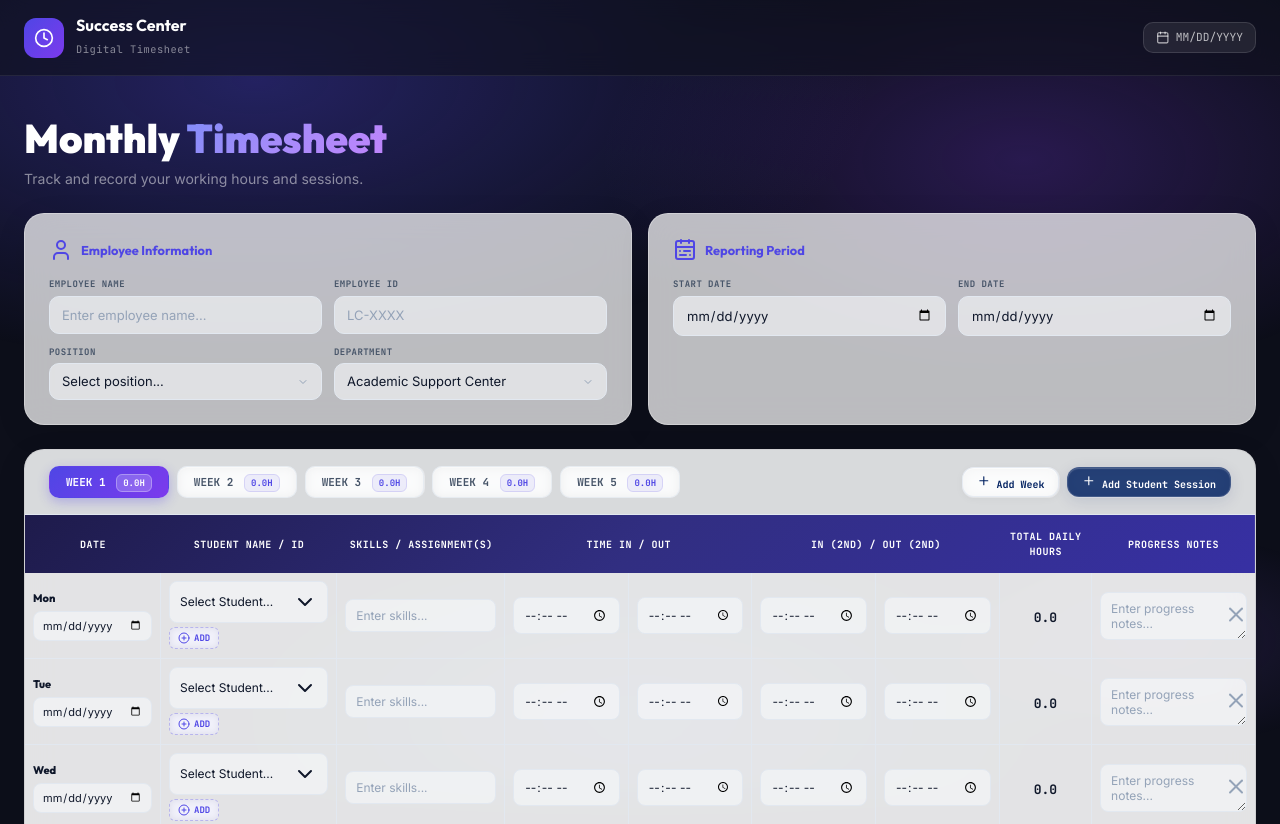
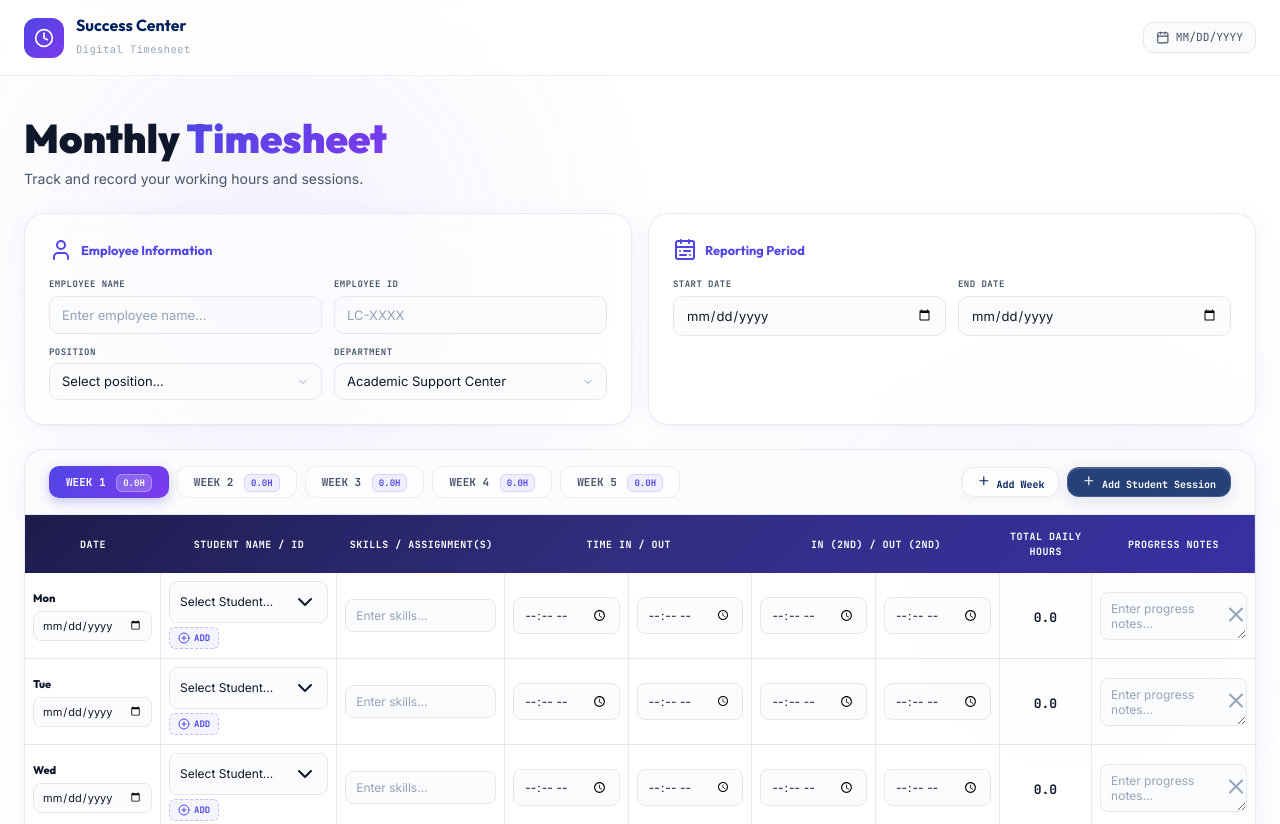
Before and after one commit to Aidarag/Digital-Timesheet-, a plain HTML site: page index.html in a window 1280 px wide. Shown: the top 824 px of the page. Drawn offline with nearby package versions, Linux system fonts and the light colour scheme.

Commit message:
UI: White background with soft animated blue/purple aura shadows, light glass cards, calm premium feel

```diff
--- a/style.css
+++ b/style.css
@@ -3,7 +3,7 @@
  * ------------------------------------------------------------- */
 
 :root {
-  --bg-main: #0d0f1a;
+  --bg-main: #ffffff;
   --bg-card: #ffffff;
   --color-border: #e2e8f0;
   --color-border-hover: #cbd5e1;
@@ -33,11 +33,11 @@
   /* Transitions */
   --transition-smooth: all 0.2s cubic-bezier(0.4, 0, 0.2, 1);
 
-  /* Glass */
-  --glass-bg: rgba(255, 255, 255, 0.72);
-  --glass-border: rgba(255, 255, 255, 0.3);
-  --glass-shadow: 0 8px 32px rgba(0, 0, 0, 0.08);
-  --glass-blur: blur(16px);
+  /* Glass — light & translucent on white */
+  --glass-bg: rgba(255, 255, 255, 0.55);
+  --glass-border: rgba(200, 210, 230, 0.45);
+  --glass-shadow: 0 4px 24px rgba(79, 70, 229, 0.06), 0 1px 3px rgba(0, 0, 0, 0.04);
+  --glass-blur: blur(18px);
 }
 
 /* Base resets */
@@ -54,18 +54,46 @@ body {
   overflow-x: hidden;
 }
 
-/* Blue/Purple Aura Background */
-body::before {
+/* Soft Animated Blue/Purple Aura */
+body::before,
+body::after {
   content: '';
   position: fixed;
-  inset: 0;
   z-index: 0;
-  background:
-    radial-gradient(ellipse 80% 60% at 20% 10%, rgba(79, 70, 229, 0.35) 0%, transparent 60%),
-    radial-gradient(ellipse 60% 50% at 80% 20%, rgba(124, 58, 237, 0.25) 0%, transparent 55%),
-    radial-gradient(ellipse 70% 50% at 50% 90%, rgba(59, 130, 246, 0.2) 0%, transparent 50%),
-    radial-gradient(ellipse 40% 30% at 90% 80%, rgba(139, 92, 246, 0.15) 0%, transparent 45%);
+  border-radius: 50%;
   pointer-events: none;
+  filter: blur(100px);
+  opacity: 0.45;
+}
+
+body::before {
+  width: 600px;
+  height: 600px;
+  top: -10%;
+  left: -5%;
+  background: radial-gradient(circle, rgba(79, 70, 229, 0.22) 0%, rgba(99, 102, 241, 0.08) 50%, transparent 70%);
+  animation: aura-drift-1 18s ease-in-out infinite alternate;
+}
+
+body::after {
+  width: 500px;
+  height: 500px;
+  bottom: -8%;
+  right: -5%;
+  background: radial-gradient(circle, rgba(124, 58, 237, 0.18) 0%, rgba(139, 92, 246, 0.06) 50%, transparent 70%);
+  animation: aura-drift-2 22s ease-in-out infinite alternate;
+}
+
+@keyframes aura-drift-1 {
+  0%   { transform: translate(0, 0) scale(1); }
+  50%  { transform: translate(60px, 40px) scale(1.08); }
+  100% { transform: translate(-30px, 60px) scale(0.95); }
+}
+
+@keyframes aura-drift-2 {
+  0%   { transform: translate(0, 0) scale(1); }
+  50%  { transform: translate(-50px, -30px) scale(1.1); }
+  100% { transform: translate(40px, -50px) scale(0.97); }
 }
 
 /* Main container */
@@ -139,17 +167,17 @@ body::before {
 }
 
 .glass-card:hover {
-  box-shadow: 0 12px 40px rgba(0, 0, 0, 0.1);
+  box-shadow: 0 8px 32px rgba(79, 70, 229, 0.08), 0 2px 6px rgba(0, 0, 0, 0.04);
 }
 
 /* -------------------------------------------------------------
  * Top Navigation Bar
  * ------------------------------------------------------------- */
 .top-nav {
-  background: rgba(15, 17, 30, 0.6);
-  backdrop-filter: blur(12px);
-  -webkit-backdrop-filter: blur(12px);
-  border-bottom: 1px solid rgba(255, 255, 255, 0.08);
+  background: rgba(255, 255, 255, 0.7);
+  backdrop-filter: blur(14px);
+  -webkit-backdrop-filter: blur(14px);
+  border-bottom: 1px solid rgba(226, 232, 240, 0.6);
   padding: 1rem 1.5rem;
   display: flex;
   align-items: center;
@@ -180,14 +208,14 @@ body::before {
   font-family: var(--font-display);
   font-size: 1rem;
   font-weight: 700;
-  color: #ffffff;
+  color: var(--color-navy);
   line-height: 1.2;
 }
 
 .nav-brand-text span {
   font-family: var(--font-mono);
   font-size: 0.65rem;
-  color: rgba(255, 255, 255, 0.5);
+  color: var(--text-light);
   letter-spacing: 0.05em;
 }
 
@@ -198,13 +226,13 @@ body::before {
 }
 
 .nav-badge {
-  background: rgba(255, 255, 255, 0.08);
-  border: 1px solid rgba(255, 255, 255, 0.12);
+  background: rgba(248, 250, 252, 0.8);
+  border: 1px solid var(--color-border);
   border-radius: 10px;
   padding: 0.4rem 0.75rem;
   font-family: var(--font-mono);
   font-size: 0.7rem;
-  color: rgba(255, 255, 255, 0.7);
+  color: var(--text-medium);
   display: flex;
   align-items: center;
   gap: 0.4rem;
@@ -235,12 +263,12 @@ body::before {
   font-family: var(--font-display);
   font-size: 2.5rem;
   font-weight: 900;
-  color: #ffffff;
+  color: var(--text-dark);
   line-height: 1.1;
 }
 
 .hero-title h2 span {
-  background: linear-gradient(135deg, #818cf8, #a78bfa, #c084fc);
+  background: linear-gradient(135deg, var(--color-blue-vibrant), var(--color-purple));
   -webkit-background-clip: text;
   -webkit-text-fill-color: transparent;
   background-clip: text;
@@ -248,7 +276,7 @@ body::before {
 
 .hero-title p {
   font-size: 0.875rem;
-  color: rgba(255, 255, 255, 0.5);
+  color: var(--text-medium);
   margin-top: 0.5rem;
 }
 
@@ -728,7 +756,7 @@ textarea.table-input {
 .footer-note {
   text-align: center;
   font-size: 0.75rem;
-  color: rgba(255, 255, 255, 0.35);
+  color: var(--text-light);
   display: flex;
   align-items: center;
   justify-content: center;
```
